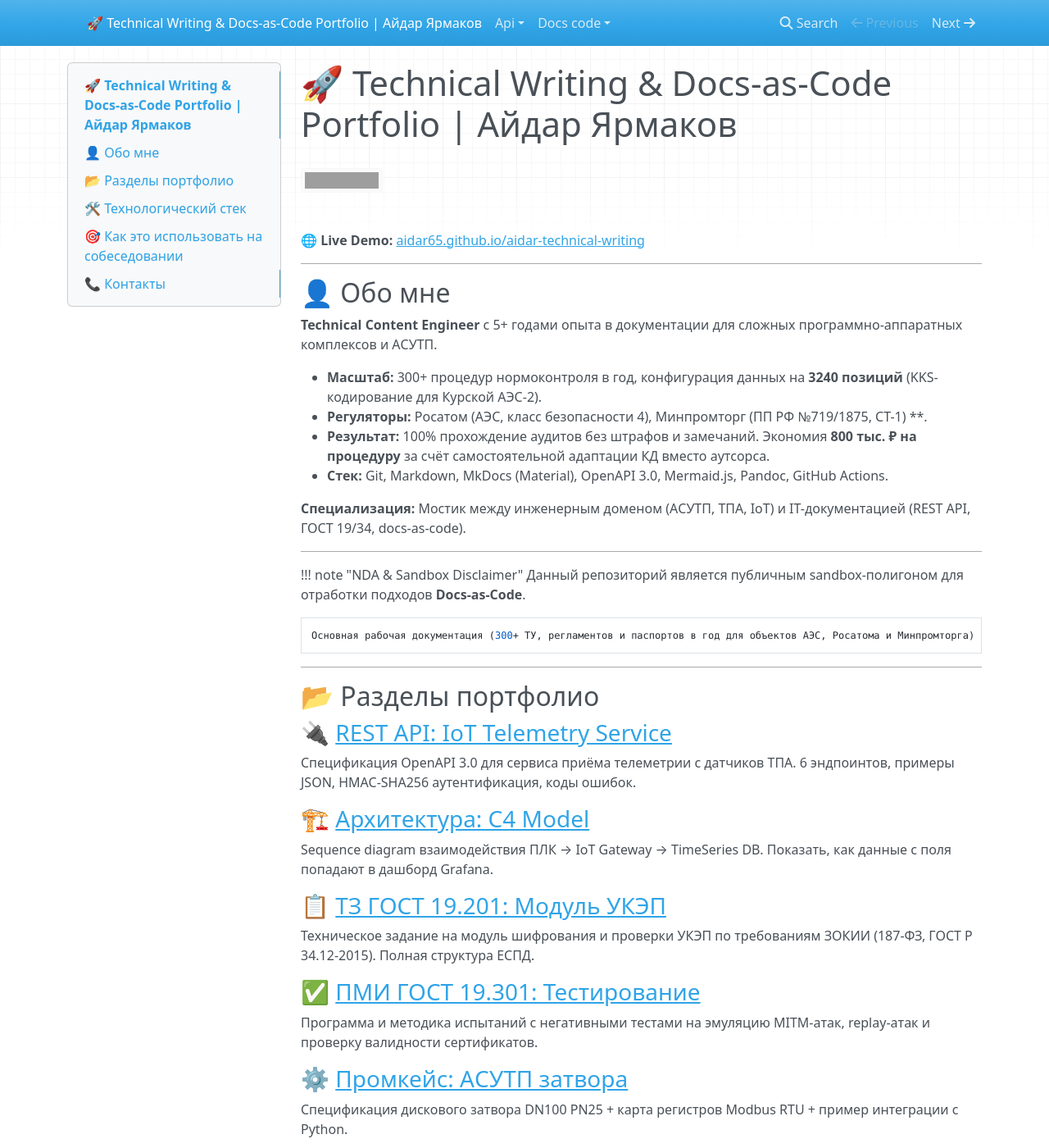
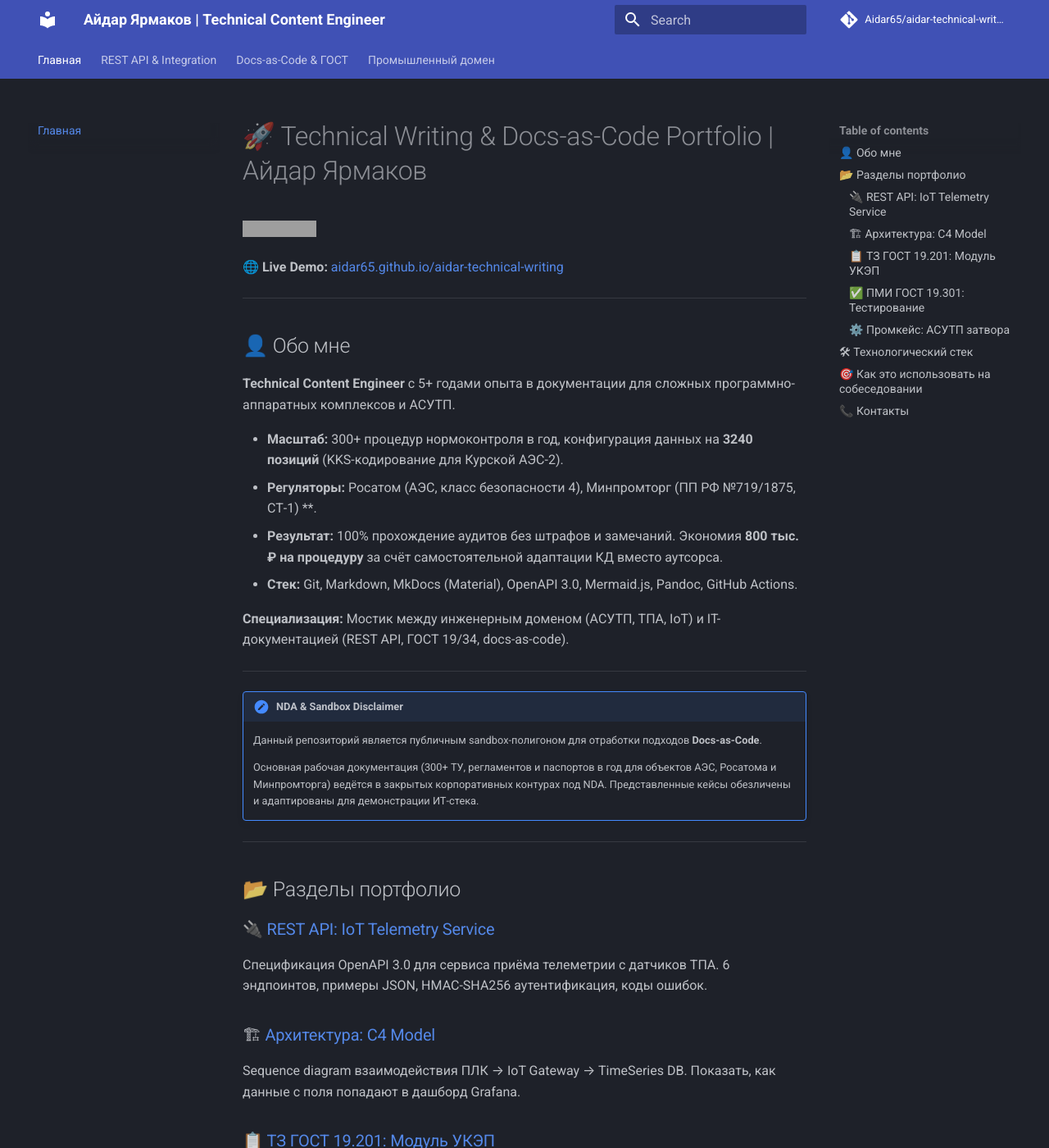
Before and after one commit to Aidar65/aidar-technical-writing, an MkDocs documentation site: the page built from docs/index.md, in a window 1280 px wide and 1400 px high. Shown: the whole window at 82% size. Built offline with MkDocs 1.6.1 and Material for MkDocs 9.7.7, drawn with Linux system fonts in a browser that asks for light colours; nearby versions of some CDN libraries; comment, search, counter and statistics services are not loaded; some of the changed text lies outside the part shown; grey boxes are pictures that could not be loaded.

Commit message:
fix(config): restore correct mkdocs.yml structure

```diff
--- a/mkdocs.yml
+++ b/mkdocs.yml
@@ -1,38 +1,40 @@
-name: ci
+site_name: Айдар Ярмаков | Technical Content Engineer
+site_url: https://aidar65.github.io/aidar-technical-writing/
 
-on:
-  push:
-    branches:
-      - main
-      - master
+theme:
+  name: material
+  palette:
+    scheme: slate
+    primary: indigo
+  features:
+    - navigation.tabs
+    - content.code.copy
 
-permissions:
-  contents: write
+plugins:
+  - search
 
-jobs:
-  deploy:
-    runs-on: ubuntu-latest
-    steps:
-      - name: Checkout repository
-        uses: actions/checkout@v4
+markdown_extensions:
+  - admonition
+  - pymdownx.details
+  - pymdownx.superfences:
+      custom_fences:
+        - name: mermaid
+          class: mermaid
+          format: '!!python/name:pymdownx.superfences.fence_code_format'
+  - pymdownx.highlight:
+      anchor_linenums: true
+  - tables
 
-      - name: Set up Python
-        uses: actions/setup-python@v5
-        with:
-          python-version: 3.x
+nav:
+  - Главная: index.md
+  - REST API & Integration:
+      - Спецификация OpenAPI: api/openapi.md
+  - Docs-as-Code & ГОСТ:
+      - ТЗ на Мониторинг (ГОСТ 19.201): docs-code/tz-gost19.md
+      - ПМИ (ГОСТ 19.301): docs-code/pmi-gost19.md
+      - Архитектура C4 (Mermaid): docs-code/architecture.md
+  - Промышленный домен:
+      - АСУТП Затвора: industrial/valve-asutp.md
 
-      - name: Install dependencies
-        run: |
-          pip install mkdocs-material yamllint
-
-      - name: Lint YAML Configuration
-        run: |
-          yamllint -d "{rules: {line-length: disable, document-start: disable}}" mkdocs.yml .github/workflows/
-
-      - name: Lint Markdown Files
-        uses: avto-dev/markdown-lint-action@v1
-        with:
-          args: 'docs/'
-
-      - name: Build & Deploy Documentation
-        run: mkdocs gh-deploy --forcear-technical-writing
+repo_name: Aidar65/aidar-technical-writing
+repo_url: https://github.com/Aidar65/aidar-technical-writinging
```
